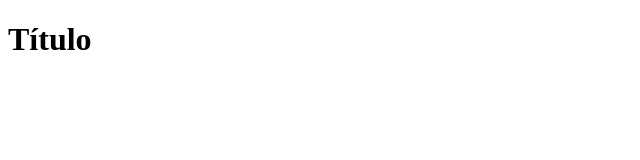
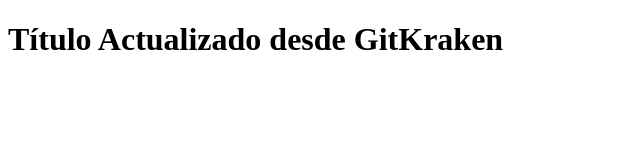
Before and after one commit to repo-oskar/udemy-hello-git, a plain HTML site: page index.html in a window 1280 px wide. Shown: the whole page, without its empty margins (0-640 px from the left). Drawn offline with Linux system fonts and the light colour scheme.

Commit message:
Se modifica el título h1 de index desde kraken

```diff
--- a/index.html
+++ b/index.html
@@ -7,6 +7,6 @@
         <title>Demo Git</title>
     </head>
     <body>
-        <h1>Título</h1>
+        <h1>Título Actualizado desde GitKraken</h1>
     </body>
 </html>
```
